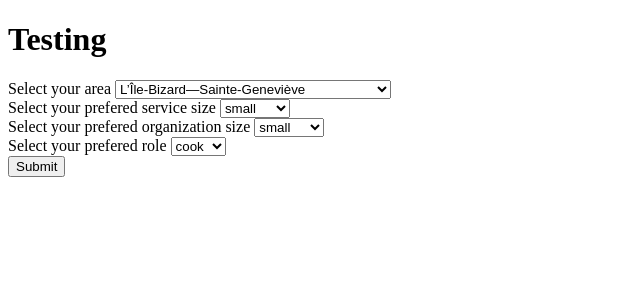
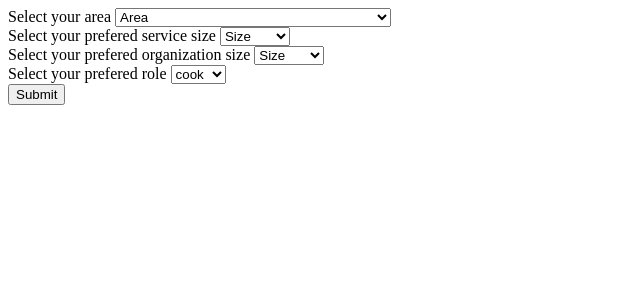
Before and after one commit to duncan-wang/placedumarche_recengine, a Flask app: page / in a window 1280 px wide. Shown: the top 300 px of the page, without its empty margins (0-640 px from the left). Run offline with Flask 2, Linux system fonts and the light colour scheme.

Commit message:
add disabled selected

```diff
--- a/templates/index.html
+++ b/templates/index.html
@@ -3,11 +3,10 @@
 <head>
   <meta charset="UTF-8">
   <title>Organization Recommendation Engine</title>
-
+  <link rel="stylesheet" href="static/css/style.css">
 </head>
 
 <body style="background: #ffffff;">
-<h1>Testing</h1>
  <div class="login">
 
 
@@ -17,6 +16,7 @@
                 <label>
                     <span>Select your area</span>
                     <select name="area">
+                        <option disabled selected>Area</option>
                         <option>L’Île-Bizard—Sainte-Geneviève</option>
                         <option>Pierrefonds-Roxboro</option>
                         <option>Saint-Laurent</option>
@@ -42,6 +42,7 @@
                 <label>
                     <span>Select your prefered service size</span>
                     <select name="service">
+                        <option disabled selected>Size</option>
                         <option>small</option>
                         <option>medium</option>
                         <option>large</option>
@@ -53,6 +54,7 @@
                 <label>
                     <span>Select your prefered organization size</span>
                     <select name="org">
+                        <option disabled selected>Size</option>
                         <option>small</option>
                         <option>medium</option>
                         <option>large</option>
```
Also changed, not shown: 3 other files.
